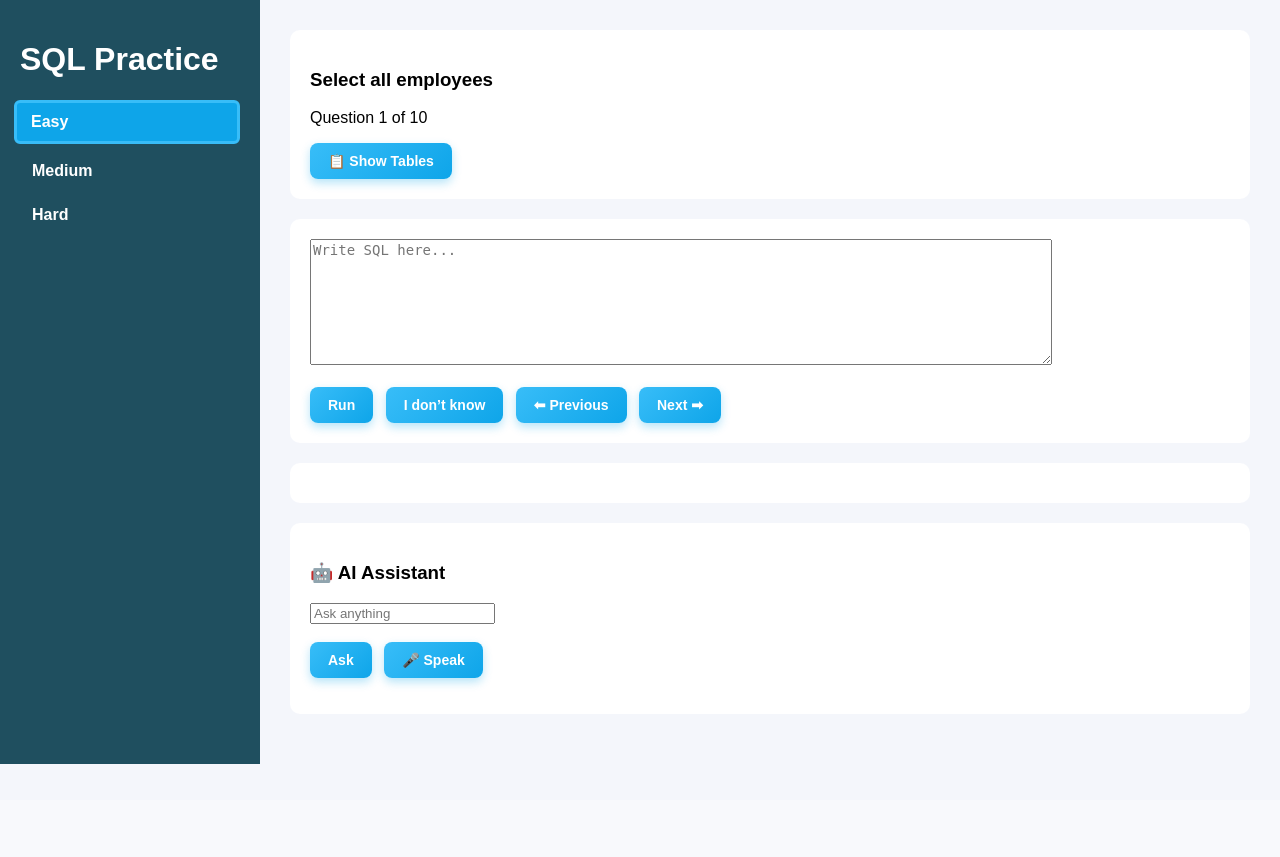
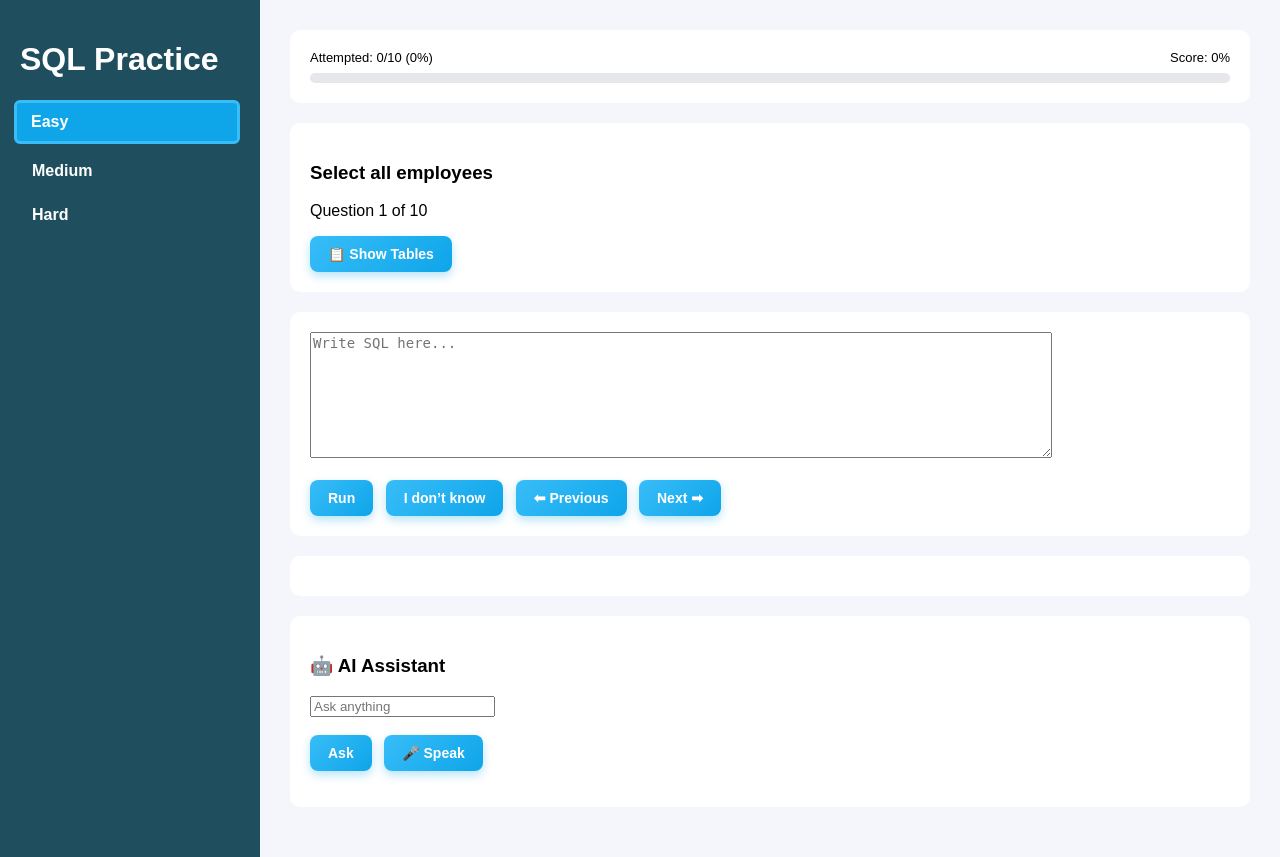
Before and after one commit to Gourishshiragur/sql-practice-saas, a FastAPI app: page / in a window 1280 px wide. Before the commit the page ends 764 px from the top, so only its background shows below. Run offline with FastAPI, Linux system fonts and the light colour scheme.

Commit message:
update progress bar

```diff
--- a/app/static/app.js
+++ b/app/static/app.js
@@ -1,4 +1,39 @@
 console.log("✅ app.js loaded");
+function getLevel() {
+  return new URLSearchParams(location.search).get("level") || "easy";
+}
+
+function getProgressKey() {
+  return `progress_${getLevel()}`;
+}
+
+function loadProgress() {
+  return JSON.parse(localStorage.getItem(getProgressKey())) || {
+    attempted: 0,
+    correct: 0
+  };
+}
+
+function saveProgress(data) {
+  localStorage.setItem(getProgressKey(), JSON.stringify(data));
+}
+
+function updateProgressUI() {
+  const data = loadProgress();
+  const total = Number(document.querySelector("p")?.innerText.match(/of (\d+)/)?.[1]) || 1;
+
+  const attemptedPct = Math.round((data.attempted / total) * 100);
+  const scorePct = data.attempted
+    ? Math.round((data.correct / data.attempted) * 100)
+    : 0;
+
+  document.getElementById("progressBar").style.width = attemptedPct + "%";
+  document.getElementById("progressText").innerText =
+    `Attempted: ${data.attempted}/${total} (${attemptedPct}%)`;
+  document.getElementById("scoreText").innerText =
+    `Score: ${scorePct}%`;
+}
+
 /* ================= PWA SERVICE WORKER ================= */
 if ("serviceWorker" in navigator) {
   window.addEventListener("load", () => {
@@ -178,6 +213,12 @@ window.runQuery = async function () {
 
   const data = await res.json();
   const isCorrect = data.status === "correct";
+  const progress = loadProgress();
+progress.attempted += 1;
+if (isCorrect) progress.correct += 1;
+saveProgress(progress);
+updateProgressUI();
+
 
   out.innerHTML = `
     <small style="color:#64748b;">
@@ -240,3 +281,8 @@ if (!input.trim()) {
     .then(reply => out.innerHTML = formatForDisplay(reply))
     .catch(() => out.innerText = "AI error");
 };
+document.addEventListener("DOMContentLoaded", updateProgressUI);
+const bar = document.getElementById("progressBar");
+if (scorePct >= 70) bar.style.background = "#22c55e";
+else if (scorePct >= 40) bar.style.background = "#facc15";
+else bar.style.background = "#ef4444";
--- a/app/templates/index.html
+++ b/app/templates/index.html
@@ -146,6 +146,18 @@
 
   <!-- LEFT -->
   <div class="left">
+<div class="card">
+  <div style="display:flex; justify-content:space-between; font-size:13px;">
+    <span id="progressText">Progress: 0%</span>
+    <span id="scoreText">Score: 0%</span>
+  </div>
+
+  <div style="margin-top:8px; background:#e5e7eb; border-radius:6px; height:10px;">
+    <div id="progressBar"
+         style="height:100%; width:0%; background:#38bdf8; border-radius:6px;">
+    </div>
+  </div>
+</div>
 
     <div class="card">
       <h3>{{ q.question }}</h3>
```
